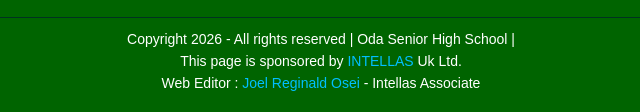
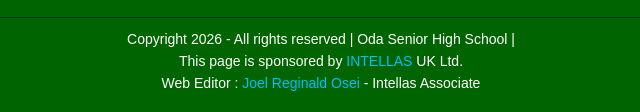
Before and after one commit to reginald207/School-website, a plain HTML site: page index.html in a window 1280 px wide. Shown: the part 4270-4382 px from the top of the page, 319-959 px from the left. Drawn offline with Linux system fonts and the light colour scheme; no server answers.

Commit message:
Fix typo in footer copyright section

```diff
--- a/index.html
+++ b/index.html
@@ -504,7 +504,7 @@
           Copyright 2026 - All rights reserved | Oda Senior High School | <br>
           This page is sponsored by <a href="https://www.intellas.biz" target="_blank" rel="noopener" style="text-decoration: none;">
   <span>INTELLAS</span>
-</a> Uk Ltd. <br>
+</a> UK Ltd. <br>
           Web Editor : <span> Joel Reginald Osei</span> - Intellas Associate
       </p>
   </div>
```
